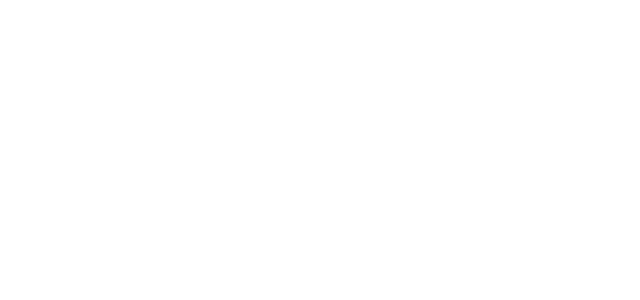
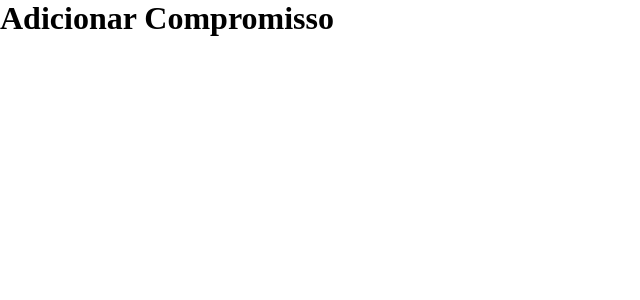
Before and after one commit to vinnidias/ik-test-front-end, a React (Create React App) app: page /createTask in a window 1280 px wide. Before the commit this address had no page. Shown: the top 300 px of the page, without its empty margins (0-640 px from the left). Built offline with nearby package versions, Linux system fonts and the light colour scheme; a web font is replaced by a local one.

Commit message:
create task route created

```diff
--- a/src/Router/index.tsx
+++ b/src/Router/index.tsx
@@ -1,17 +1,16 @@
 import React from "react";
 import { BrowserRouter, Routes, Route } from "react-router-dom";
+import { CreateTask } from "../pages/CreateTask";
 
 import { Home } from "../pages/Home";
 
-
 export const Router: React.FC = () => {
-  return(
+  return (
     <BrowserRouter>
       <Routes>
-        <Route path="/" element={<Home/>}>
-
-        </Route>
+        <Route path="/" element={<Home />} />
+        <Route path="/createTask" element={<CreateTask />} />
       </Routes>
     </BrowserRouter>
-  )
-}
+  );
+};
```
